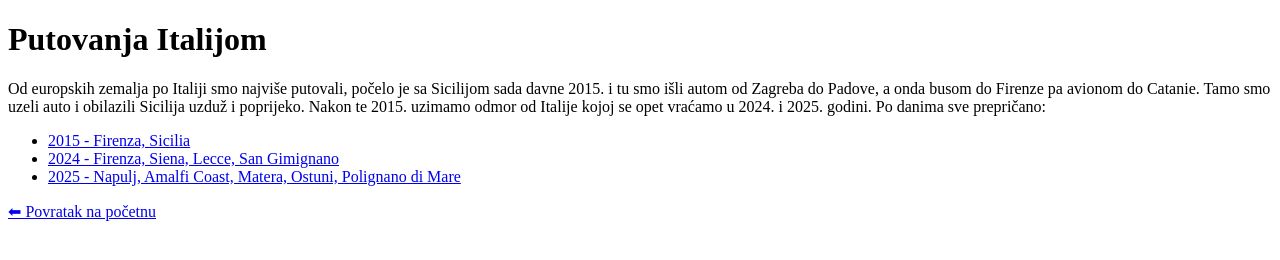
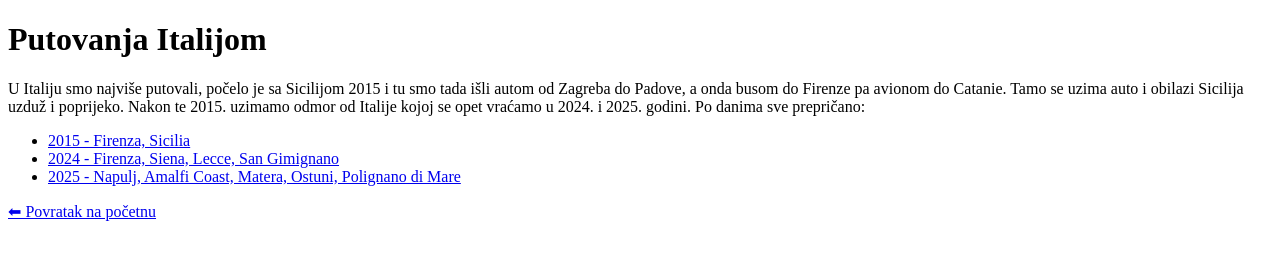
Before and after one commit to travelespresso/roadtrip, a plain HTML site: page europa/italy/index.html in a window 1280 px wide. Drawn offline with Linux system fonts and the light colour scheme.

Commit message:
Add files via upload

```diff
--- a/europa/italy/index.html
+++ b/europa/italy/index.html
@@ -6,7 +6,7 @@
 </head>
 <body>
   <h1>Putovanja Italijom</h1>
-  <p>Od europskih zemalja po Italiji smo najviše putovali, počelo je sa Sicilijom sada davne 2015. i tu smo išli autom od Zagreba do Padove, a onda busom do Firenze pa avionom do Catanie. Tamo smo uzeli auto i obilazili Sicilija uzduž i poprijeko. Nakon te 2015. uzimamo odmor od Italije kojoj se opet vraćamo u 2024. i 2025. godini. Po danima sve prepričano:</p>
+  <p>U Italiju smo najviše putovali, počelo je sa Sicilijom 2015 i tu smo tada išli autom od Zagreba do Padove, a onda busom do Firenze pa avionom do Catanie. Tamo se uzima auto i obilazi Sicilija uzduž i poprijeko. Nakon te 2015. uzimamo odmor od Italije kojoj se opet vraćamo u 2024. i 2025. godini. Po danima sve prepričano:</p>
   <ul>
     <li><a href="roadtrip2015/index.html">2015 - Firenza, Sicilia</a></li>
     <li><a href="roadtrip2024/index.html">2024 - Firenza, Siena, Lecce, San Gimignano</a></li>
@@ -14,5 +14,4 @@
   </ul>
   <a href="../index.html">⬅ Povratak na početnu</a>
 </body>
-
 </html>
```
